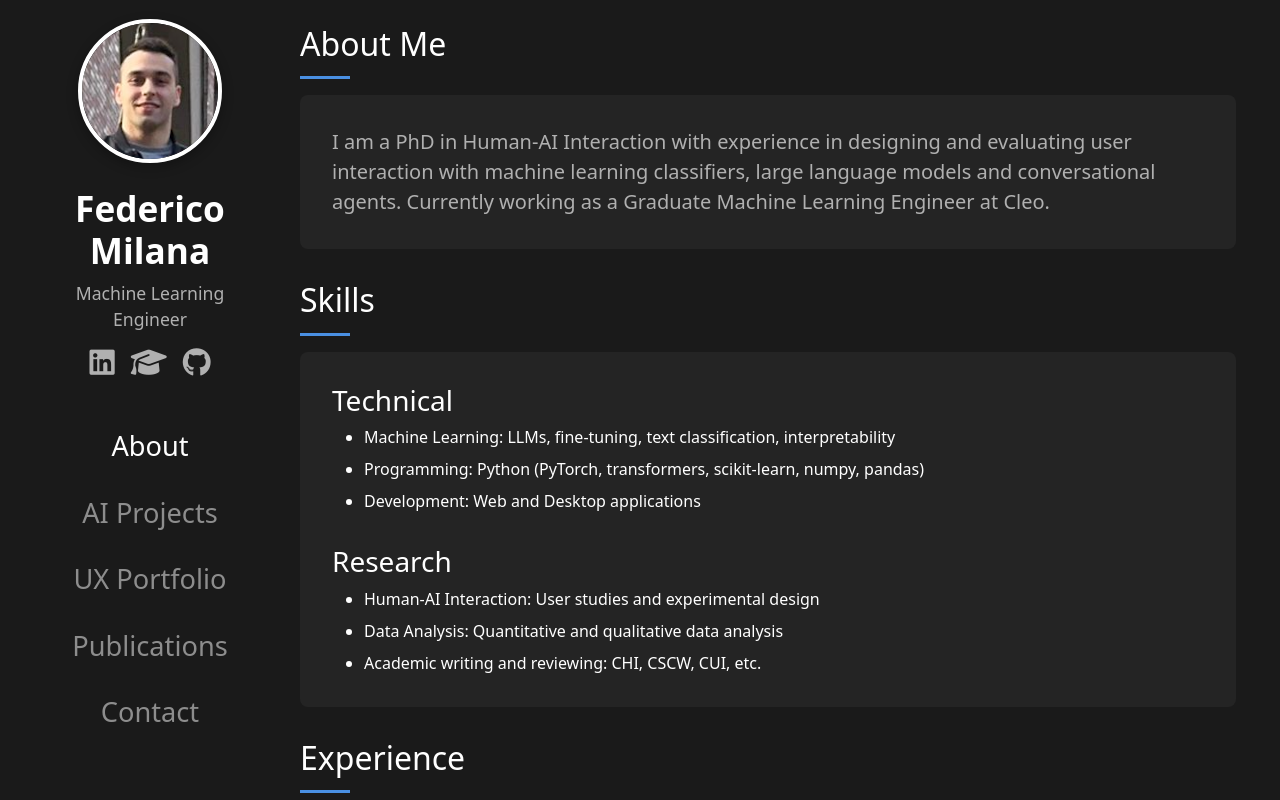
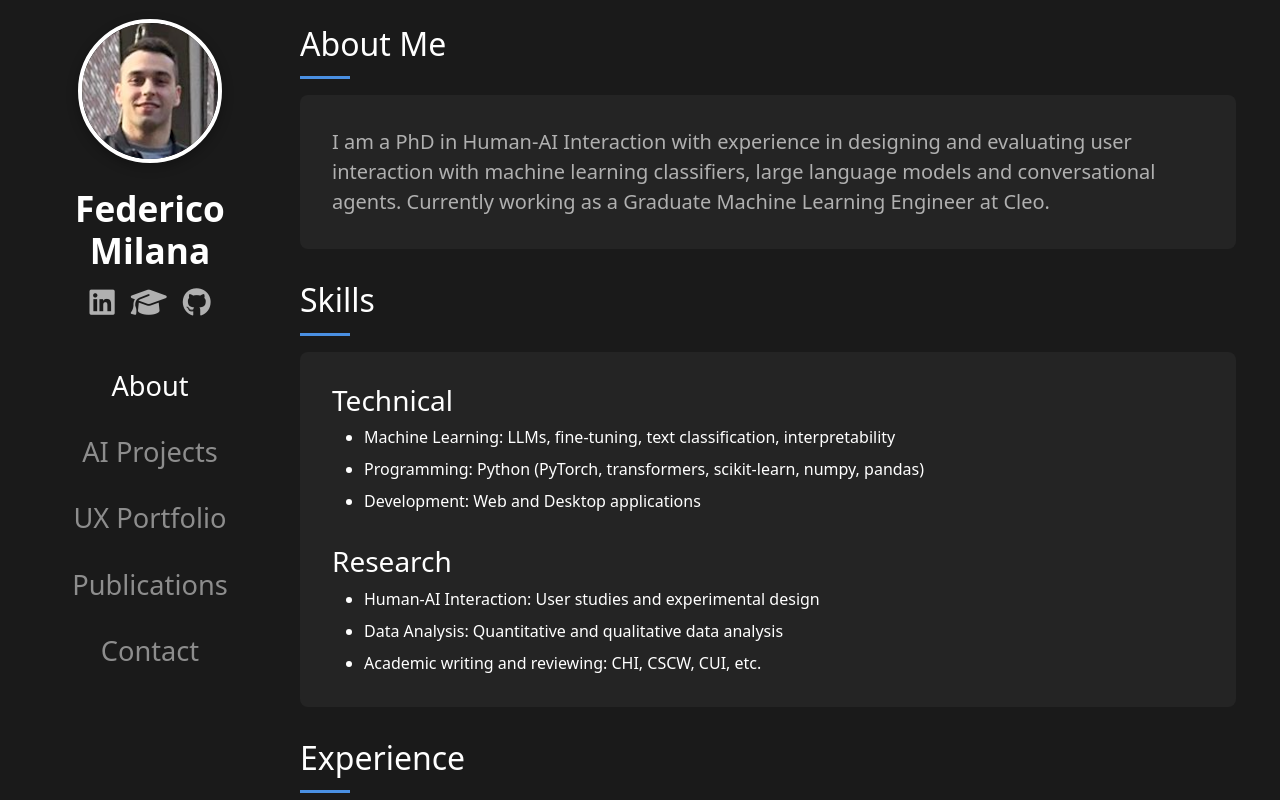
Before and after one commit to fmilana/fmilana.github.io, a plain HTML site: page index.html in a window 1280 px wide. Shown: the top 800 px of the page. Drawn offline with nearby package versions, Linux system fonts and the light colour scheme.

Commit message:
hide ml engineer job title in navbar desktop view

```diff
--- a/index.html
+++ b/index.html
@@ -71,7 +71,7 @@
                     <span>Federico</span>
                     <span>Milana</span>
                 </a>
-                <p class="nav-title">Machine Learning<br>Engineer</p>
+                <!-- <p class="nav-title">Machine Learning<br>Engineer</p> -->
                 <div class="social-links">
                     <a href="https://linkedin.com/in/fmilana" target="_blank" class="social-icon">
                         <i class="fab fa-linkedin"></i>
```
